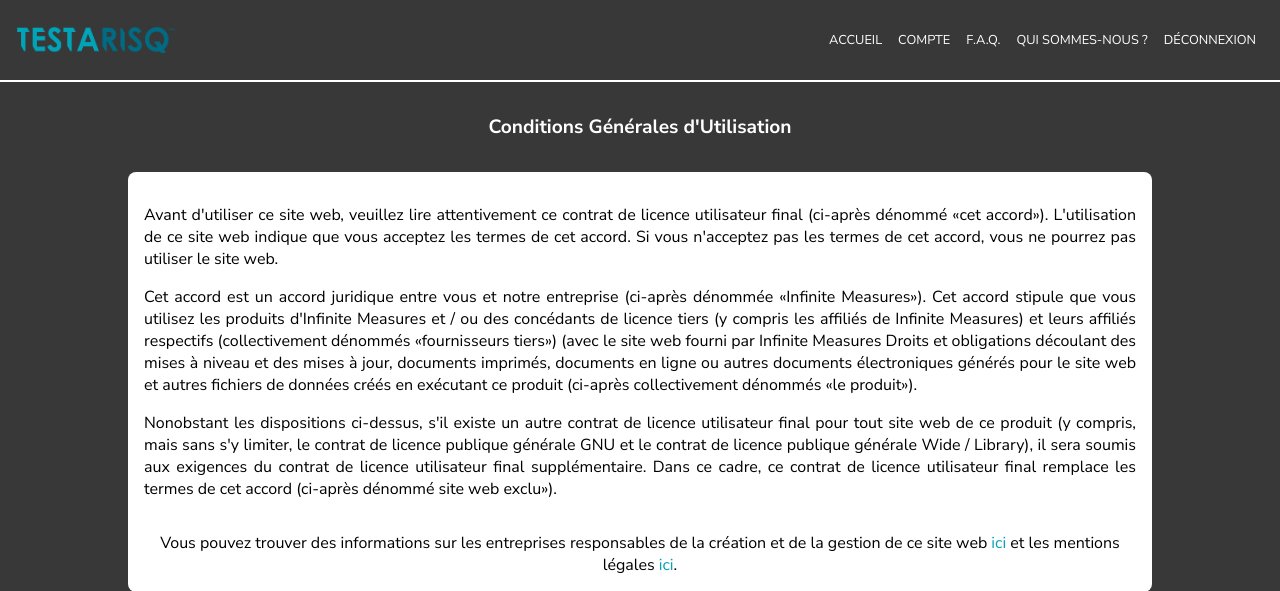
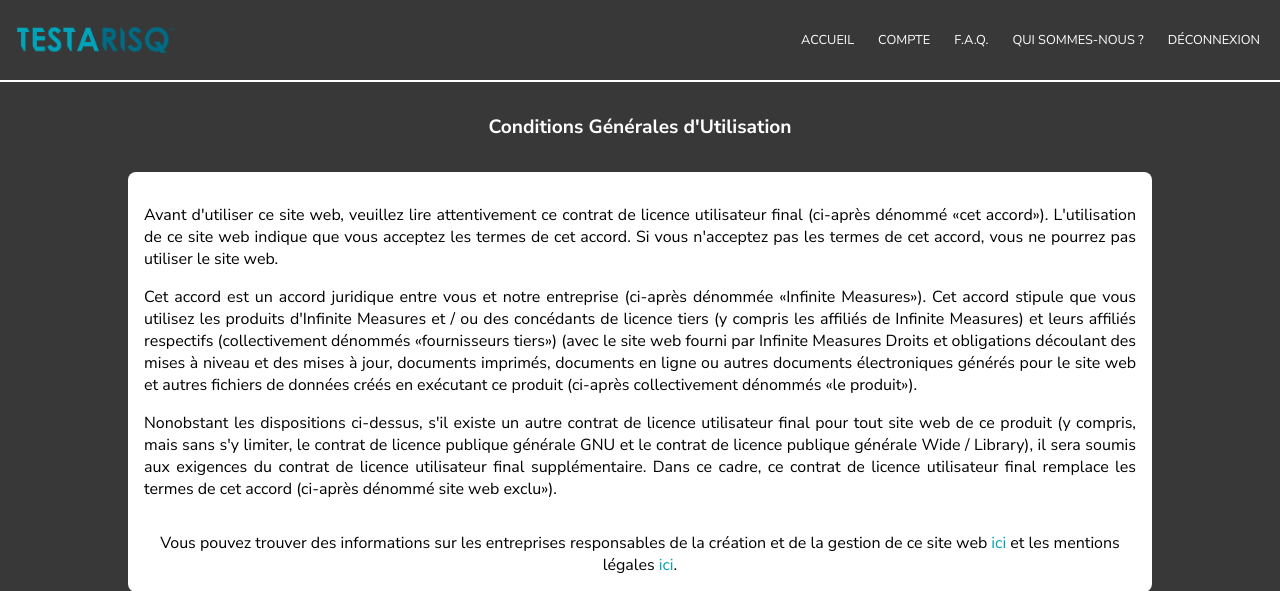
Before and after one commit to Fortunae-Via/Testarisq, a PHP site: page /CGU.php in a window 1280 px wide. Shown: the top 591 px of the page. Run offline with PHP 8.4, Linux system fonts and the light colour scheme.

Commit message:
Barre de nav sur 2 lignes + correction

```diff
--- a/style/header.css
+++ b/style/header.css
@@ -19,16 +19,17 @@
 }
 
 .main-head nav ul{
-    margin-right: 1em;
+    margin-right: 0.5em;
     display: flex;
     flex: 1 1 40rem;
     justify-content: flex-end;
+    flex-wrap: wrap;
     align-items: center;
     list-style: none;
 }
 
 .main-head nav li{
-    margin: 0 0.5em;
+    margin: 0 0.75em;
 }
 
 .main-head nav li a{
--- a/style/infos.css
+++ b/style/infos.css
@@ -29,6 +29,8 @@
 
 .content img {
     max-width: 100%;
+    display: block;
+    margin: auto;
 }
 
 .content .liens{
```
